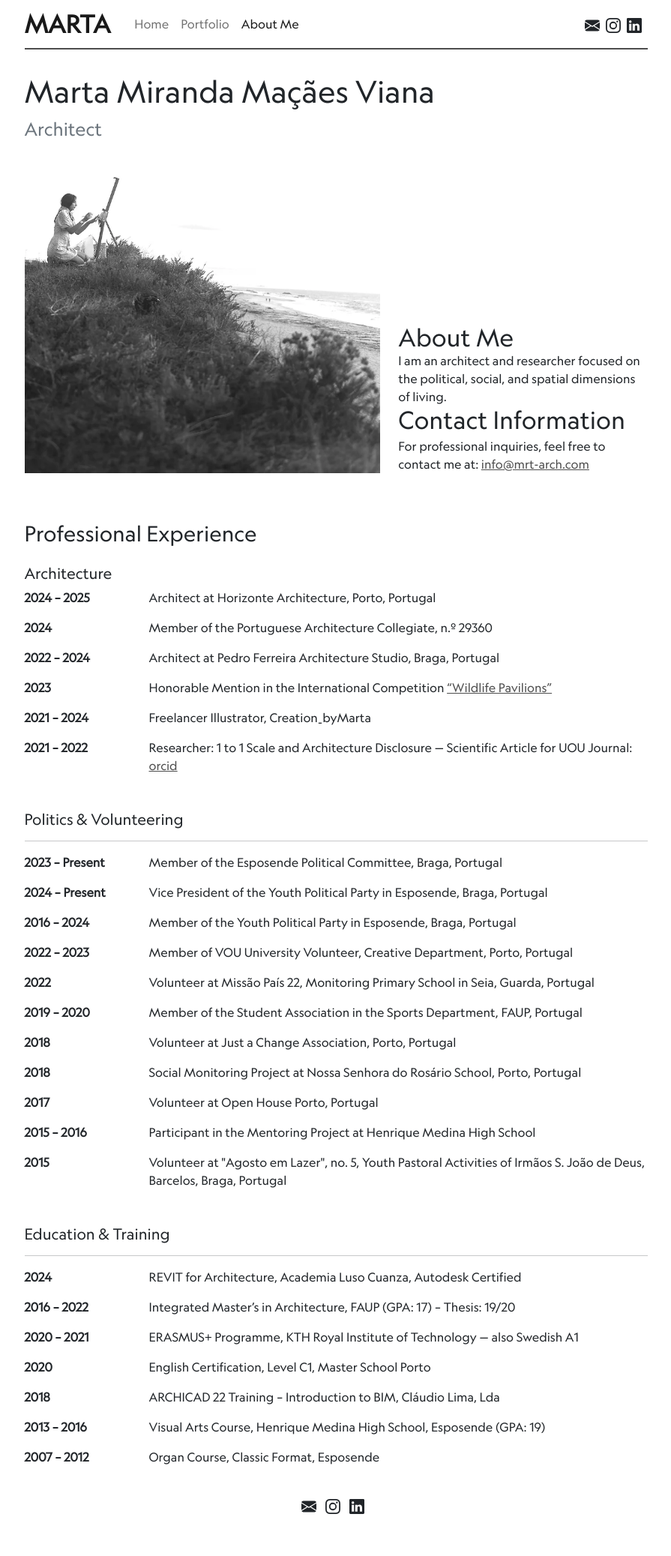
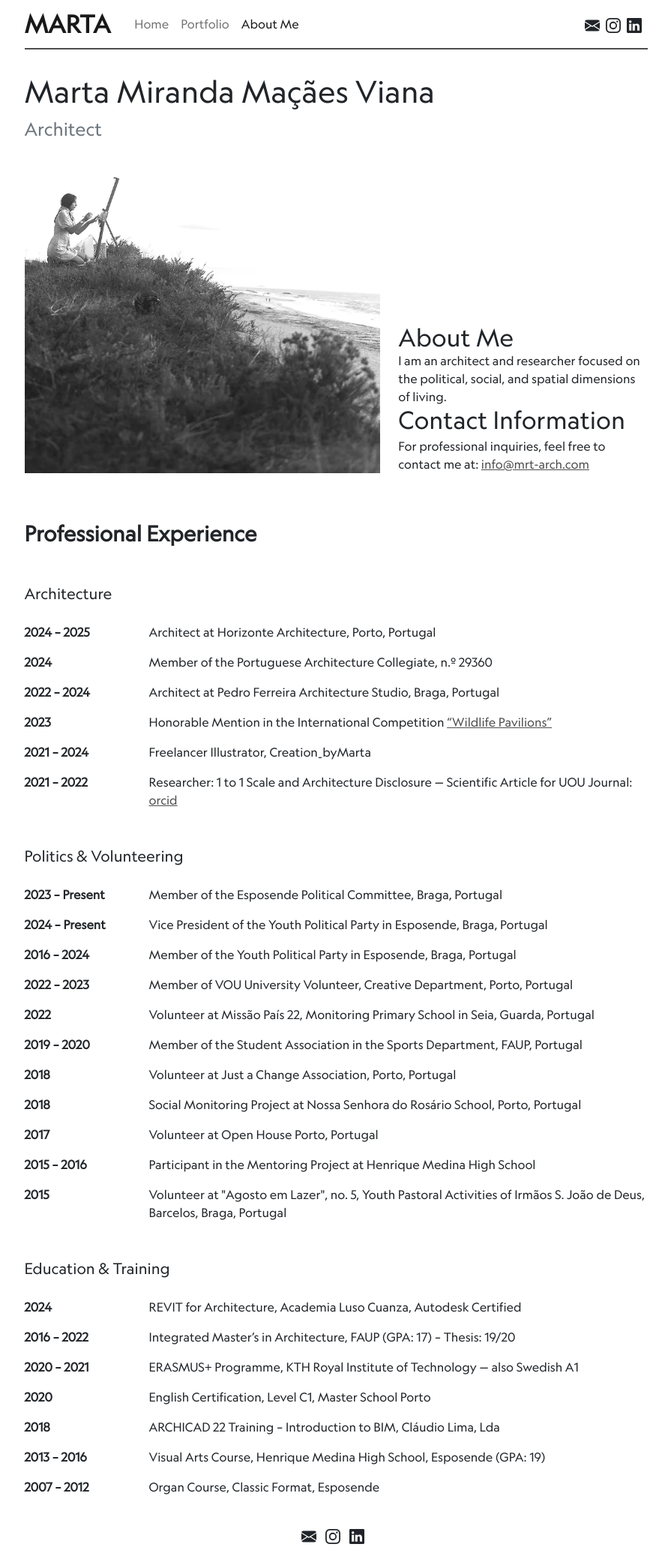
Before and after one commit to martagaiaoviana/martagaiaoviana.github.io, a Jekyll site: the page built from about.md, in a window 1280 px wide. Shown: the whole page at 75% size, without its empty margins (192-1087 px from the left). Built offline with Jekyll 4.4.1, drawn with Linux system fonts in a browser that asks for light colours; before the commit the page ends 2035 px from its top, so only the background shows below that.

Commit message:
Update about.md

```diff
--- a/about.md
+++ b/about.md
@@ -32,9 +32,9 @@ permalink: /about/
 <br/>
 
 <section class="my-4">
-  <h3>Professional Experience</h3>
+  <h3 class="fw-bold">Professional Experience</h3>
 
-  <h5 class="mt-4">Architecture</h5>
+  <h5 class="mt-5 mb-4 lh-base">Architecture</h5>
 
   <div class="mb-3 d-flex">
     <div class="fw-bold me-3" style="min-width: 150px;">2024 – 2025</div>
@@ -53,7 +53,8 @@ permalink: /about/
 
   <div class="mb-3 d-flex">
     <div class="fw-bold me-3" style="min-width: 150px;">2023</div>
-    <div>Honorable Mention in the International Competition
+    <div>
+      Honorable Mention in the International Competition
       <a href="https://www.terravivacompetitions.com/wildlife-pavilions-competition-results-2023/" target="_blank">“Wildlife Pavilions”</a>
     </div>
   </div>
@@ -65,13 +66,13 @@ permalink: /about/
 
   <div class="mb-3 d-flex">
     <div class="fw-bold me-3" style="min-width: 150px;">2021 – 2022</div>
-    <div>Researcher: 1 to 1 Scale and Architecture Disclosure — Scientific Article for UOU Journal:
+    <div>
+      Researcher: 1 to 1 Scale and Architecture Disclosure — Scientific Article for UOU Journal:
       <a href="https://orcid.org/0000-0002-9994-7610" target="_blank">orcid</a>
     </div>
   </div>
 
-  <h5 class="mt-5">Politics & Volunteering</h5>
-  <hr>
+  <h5 class="mt-5 mb-4 lh-base">Politics & Volunteering</h5>
 
   <div class="mb-3 d-flex">
     <div class="fw-bold me-3" style="min-width: 150px;">2023 – Present</div>
@@ -128,8 +129,7 @@ permalink: /about/
     <div>Volunteer at "Agosto em Lazer", no. 5, Youth Pastoral Activities of Irmãos S. João de Deus, Barcelos, Braga, Portugal</div>
   </div>
 
-  <h5 class="mt-5">Education & Training</h5>
-  <hr>
+  <h5 class="mt-5 mb-4 lh-base">Education & Training</h5>
 
   <div class="mb-3 d-flex">
     <div class="fw-bold me-3" style="min-width: 150px;">2024</div>
```
